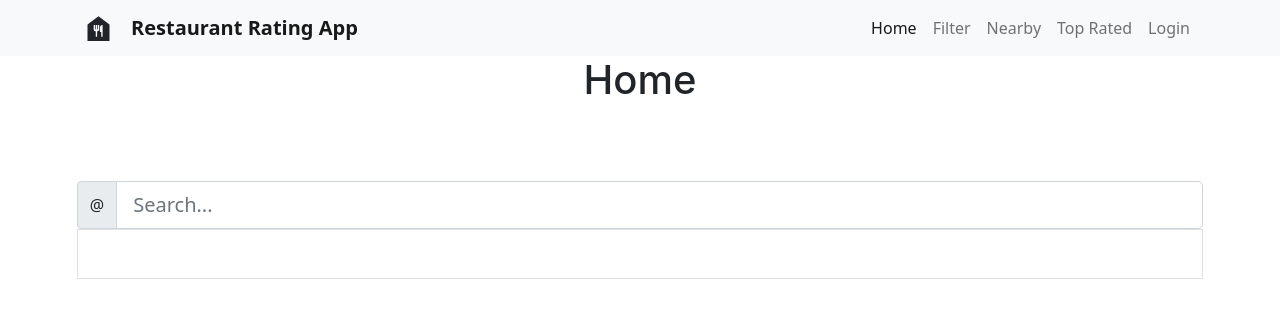
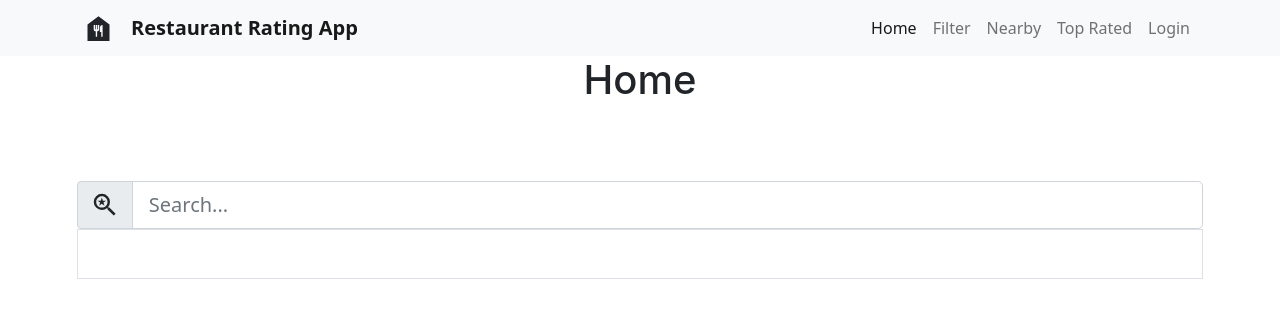
Before and after one commit to rba1aji/restoview, a React (Create React App) app: page / in a window 1280 px wide. Shown: the top 318 px of the page. Built offline with nearby package versions, Linux system fonts and the light colour scheme.

Commit message:
1 file modified

```diff
--- a/src/components/Search.js
+++ b/src/components/Search.js
@@ -3,6 +3,8 @@ import axios from 'axios';
 
 import { Dropdown, FormControl, InputGroup } from 'react-bootstrap';
 import { BsShop } from 'react-icons/bs';
+import {FaSearchLocation } from 'react-icons/fa'
+import {MdSavedSearch} from 'react-icons/md'
 
 export default function Search() {
   // console.log(process.env);
@@ -68,7 +70,9 @@ export default function Search() {
     <>
       <div style={{ margin: '6vw' }} className="">
         <InputGroup className="">
-          <InputGroup.Text id="basic-addon1">@</InputGroup.Text>
+          <InputGroup.Text id="basic-addon1">
+            <MdSavedSearch size="30"/>
+          </InputGroup.Text>
           <FormControl
             // autoFocus
             size="lg"
```
